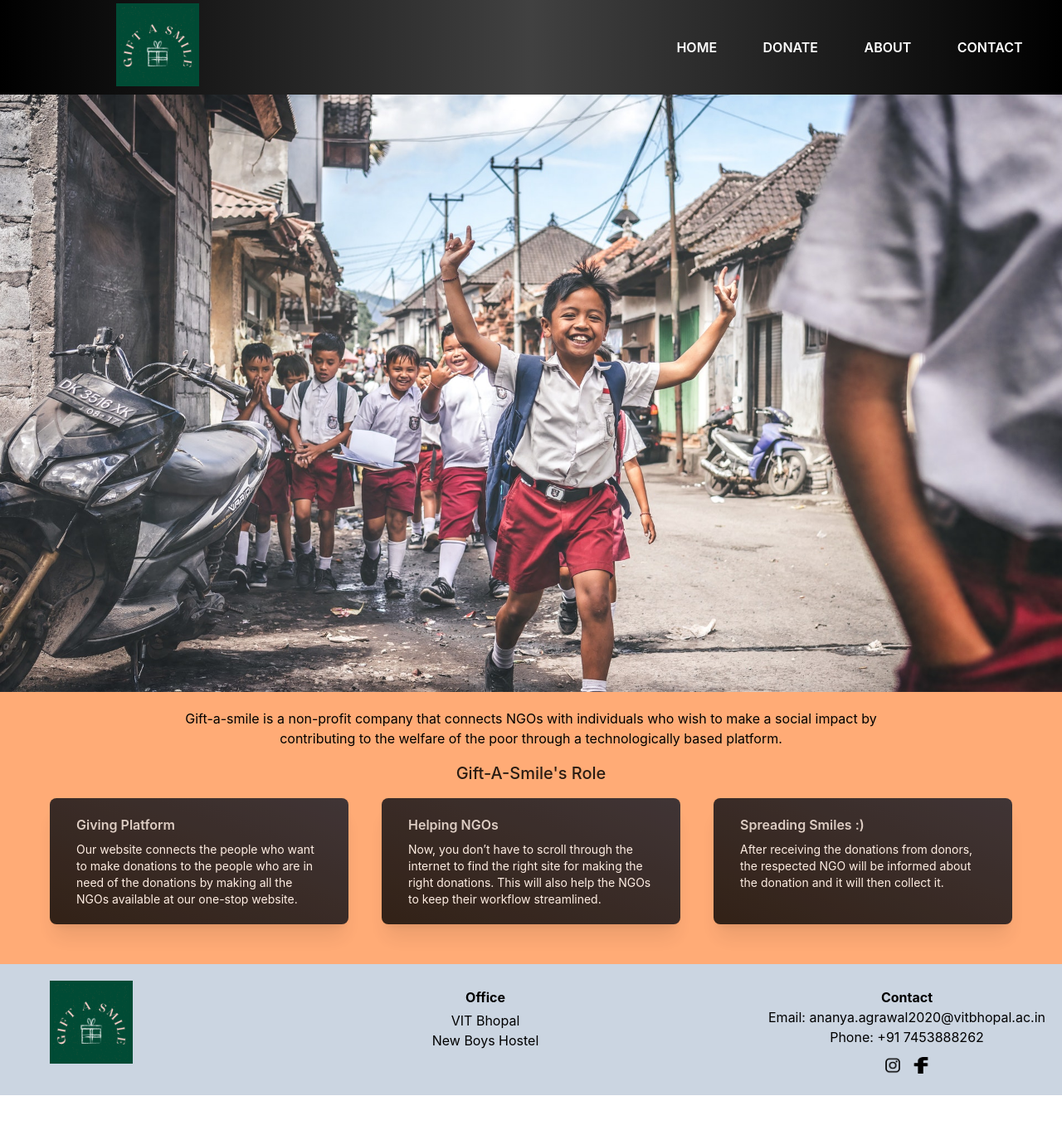
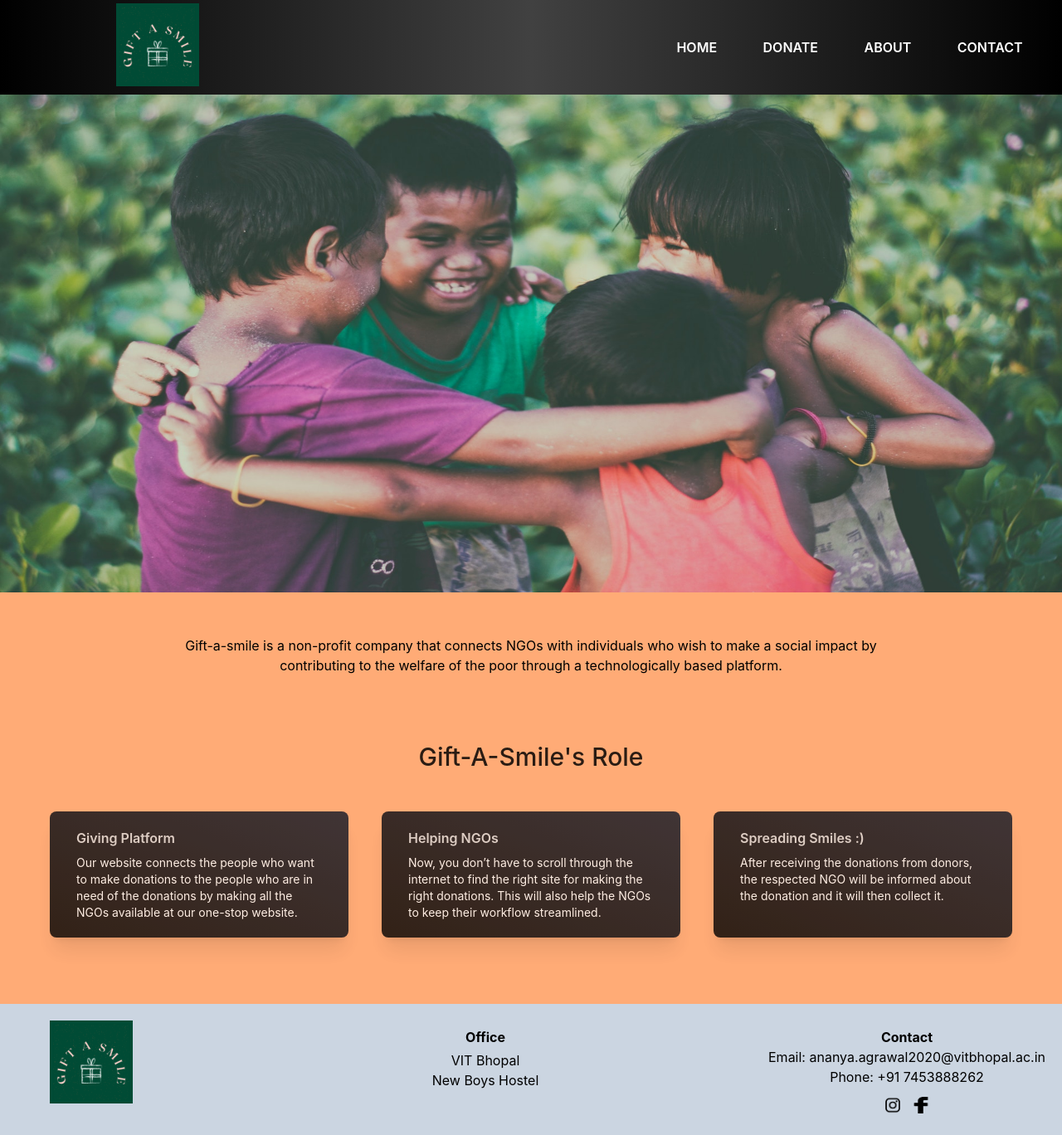
Before and after one commit to Riya2919/GIFT-A-SMILE, a Next.js app: page /about in a window 1280 px wide. Shown: the whole page at 83% size. Before the commit the page ends 1320 px from the top, so only its background shows below. Built offline with nearby package versions, Linux system fonts and the light colour scheme.

Commit message:
photos changed

```diff
--- a/pages/about.js
+++ b/pages/about.js
@@ -7,11 +7,11 @@ const about = () => {
 
       {/* image */}
       <div className="flex justify-center pb-5">
-        <Image src="/media/smiling_kids.jpg" width="1920" height="1080" />
+        <Image src="/media/smiling_kids2.jpg" width="1920" height="900" />
       </div>
 
       {/* paragraph  */}
-      <div className="flex justify-center ">
+      <div className="flex justify-center py-8">
         <p className="text-center text-sm w-3/4 md:text-base md:w-2/3">
           Gift-a-smile is a non-profit company that connects NGOs with
           individuals who wish to make a social impact by contributing to the
@@ -20,9 +20,9 @@ const about = () => {
       </div>
 
       {/* boxes */}
-      <div className="">
+      <div className="py-8">
         <div className="flex justify-center mt-4">
-          <h1 className="font-medium animate-pulse md:text-xl">Gift-A-Smile's Role</h1>
+          <h1 className="font-medium animate-pulse md:text-xl pb-8 lg:text-2xl xl:text-3xl">Gift-A-Smile's Role</h1>
         </div>
         <div className="lg:flex justify-center lg:mx-10">
 
--- a/pages/contact.js
+++ b/pages/contact.js
@@ -7,7 +7,7 @@ const contact = () => {
             <section className='relative'>
                 <div>
                     <Image
-                        src="/media/smiling_kids.jpg"
+                        src="/media/smiling_kids3.jpg"
                         height="900"
                         width="1920"
                         alt="Contact page banner"
```
Also changed, not shown: public/media/smiling_kids2.jpg (added), public/media/smiling_kids3.jpg (added).
